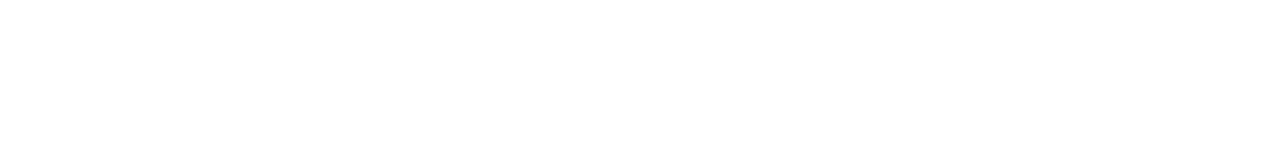
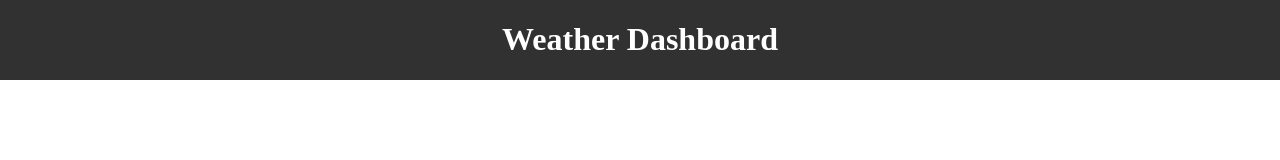
Before and after one commit to BrandonP321/weather-dashboard, a plain HTML site: page index.html in a window 1280 px wide. Drawn offline with nearby package versions, Linux system fonts and the light colour scheme.

Commit message:
added header with styling

```diff
--- a/index.html
+++ b/index.html
@@ -7,6 +7,9 @@
     <title>Weather Dashboard</title>
 </head>
 <body>
+    <header>
+        <h1>Weather Dashboard</h1>
+    </header>
     <script src="https://ajax.googleapis.com/ajax/libs/d3js/6.1.1/d3.min.js"></script>
     <script type='text/javascript' src='script.js'></script>
 </body>
--- a/style.css
+++ b/style.css
@@ -0,0 +1,13 @@
+header {
+    position: fixed;
+    top: 0;
+    left: 0;
+    margin: 0;
+    width: 100%;
+    background-color: rgb(49, 49, 49);
+    color: white;
+}
+
+h1 {
+    text-align: center;
+}
```
